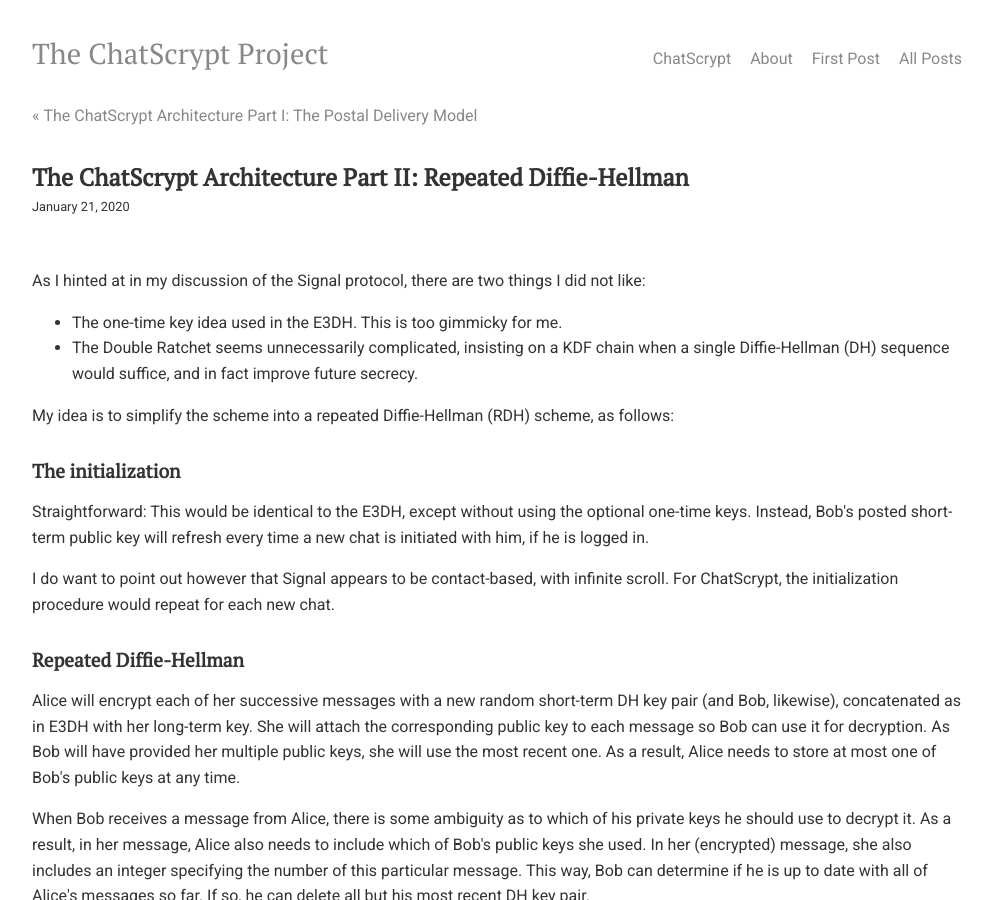
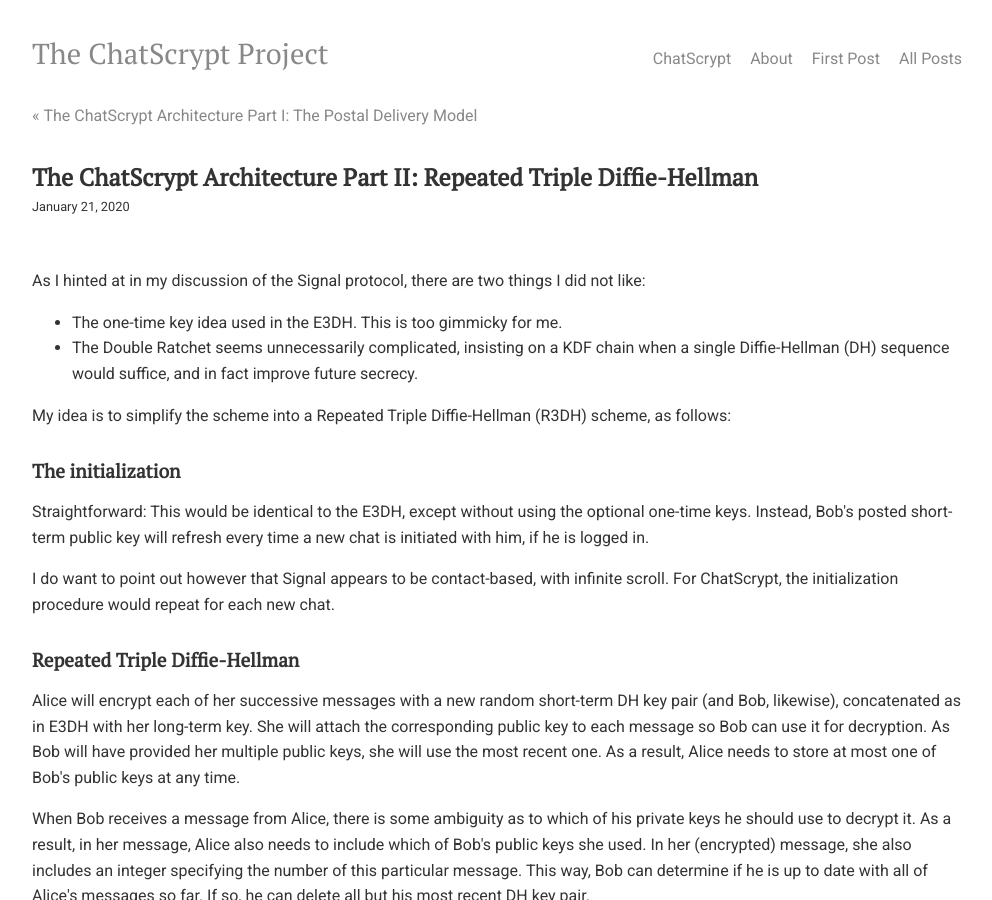
Before and after one commit to chatscrypt/chatscrypt.github.io, a Jekyll site: the page built from _posts/2020-01-21-the-chatscrypt-architecture-part-ii-repeated-triple-diffie-hellman.html, in a window 1280 px wide and 900 px high. Shown: the whole window, without its empty margins (143-1135 px from the left). Built offline with Jekyll 4.4.1, drawn with Linux system fonts in a browser that asks for light colours; comment, search, counter and statistics services are not loaded.

Commit message:
Update and rename 2020-01-21-the-chatscrypt-architecture-part-ii-repeated-diffie-hellman.html to 2020-01-21-the-chatscrypt-architecture-part-ii-repeated-triple-diffie-hellman.html

```diff
--- a/_posts/2020-01-21-the-chatscrypt-architecture-part-ii-repeated-diffie-hellman.html
+++ b/_posts/2020-01-21-the-chatscrypt-architecture-part-ii-repeated-triple-diffie-hellman.html
@@ -1,6 +1,6 @@
 ---
 layout: post
-title: "The ChatScrypt Architecture Part II: Repeated Diffie-Hellman"
+title: "The ChatScrypt Architecture Part II: Repeated Triple Diffie-Hellman"
 comments: true
 date: 2020-01-21
 ---
@@ -13,7 +13,7 @@
 <li> The Double Ratchet seems unnecessarily complicated, insisting on a KDF chain when a single Diffie-Hellman (DH) sequence would suffice, and in fact improve future secrecy.
 </ul>
 
-<p> My idea is to simplify the scheme into a repeated Diffie-Hellman (RDH) scheme, as follows:
+<p> My idea is to simplify the scheme into a Repeated Triple Diffie-Hellman (R3DH) scheme, as follows:
 
 <h2> The initialization</h2>
 
@@ -21,7 +21,7 @@
 
 <p> I do want to point out however that Signal appears to be contact-based, with infinite scroll. For ChatScrypt, the initialization procedure would repeat for each new chat.
 
-<h2> Repeated Diffie-Hellman </h2>
+<h2> Repeated Triple Diffie-Hellman </h2>
 
 Alice will encrypt each of her successive messages with a new random short-term DH key pair (and Bob, likewise), concatenated as in E3DH with her long-term key. She will attach the corresponding public key to each message so Bob can use it for decryption. As Bob will have provided her multiple public keys, she will use the most recent one. As a result, Alice needs to store at most one of Bob's public keys at any time.
 
```
